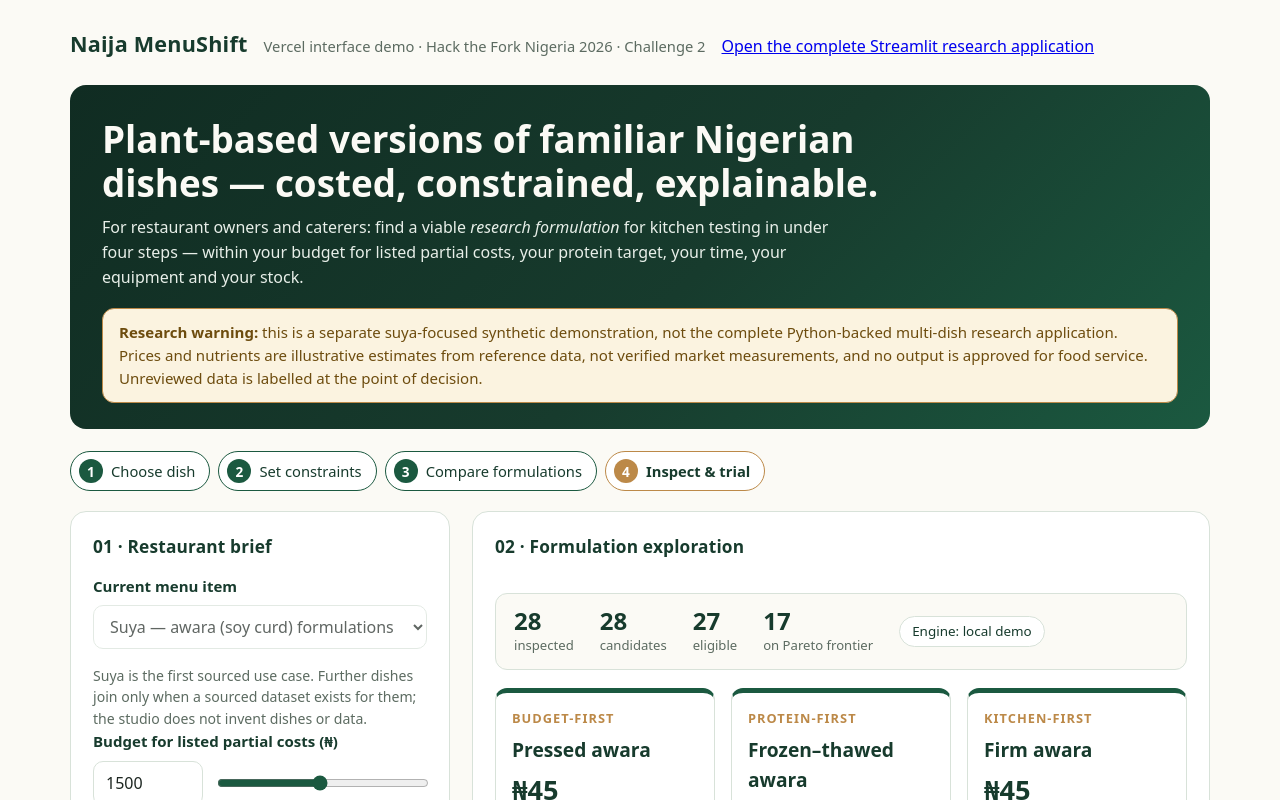
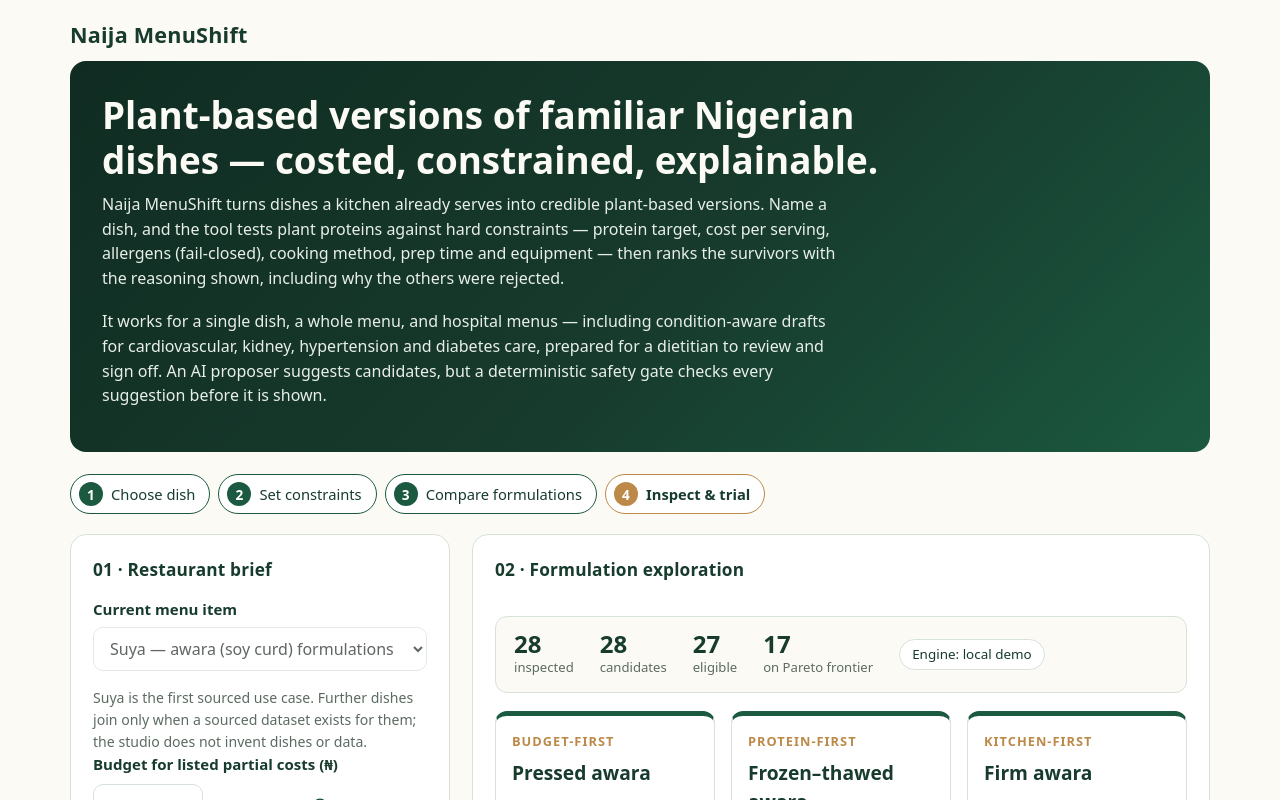
Before and after one commit to devinuwa/naija-menu-shift, a Next.js app in the folder web-ui/: page / in a window 1280 px wide. Shown: the top 800 px of the page. Built offline with nearby package versions, Linux system fonts and the light colour scheme.

Commit message:
Homepage: remove demo header strip, hero now summarises the tool

```diff
--- a/web-ui/app/page.tsx
+++ b/web-ui/app/page.tsx
@@ -6,25 +6,24 @@ export default function HomePage() {
     <div className="ns-shell">
       <header className="ns-header">
         <p className="ns-wordmark">Naija MenuShift</p>
-        <p className="ns-header-sub">
-          Vercel interface demo · Hack the Fork Nigeria 2026 · Challenge 2
-        </p>
-        <p><a href="https://naija-menushift.streamlit.app/" rel="noopener noreferrer">Open the complete Streamlit research application</a></p>
       </header>
 
       <section className="ns-hero">
         <h1>Plant-based versions of familiar Nigerian dishes — costed, constrained, explainable.</h1>
         <p className="ns-hero-purpose">
-          For restaurant owners and caterers: find a viable <em>research formulation</em>{" "}
-          for kitchen testing in under four steps — within your budget for listed partial
-          costs, your protein target, your time, your equipment and your stock.
+          Naija MenuShift turns dishes a kitchen already serves into credible plant-based
+          versions. Name a dish, and the tool tests plant proteins against hard
+          constraints — protein target, cost per serving, allergens (fail-closed),
+          cooking method, prep time and equipment — then ranks the survivors with the
+          reasoning shown, including why the others were rejected.
         </p>
-        <div className="ns-warning" role="note">
-          <strong>Research warning:</strong> this is a separate suya-focused synthetic demonstration, not the complete Python-backed multi-dish research application. Prices and
-          nutrients are illustrative estimates from reference data, not verified market
-          measurements, and no output is approved for food service. Unreviewed data is
-          labelled at the point of decision.
-        </div>
+        <p className="ns-hero-purpose">
+          It works for a single dish, a whole menu, and hospital menus — including
+          condition-aware drafts for cardiovascular, kidney, hypertension and diabetes
+          care, prepared for a dietitian to review and sign off. An AI proposer suggests
+          candidates, but a deterministic safety gate checks every suggestion before it
+          is shown.
+        </p>
       </section>
 
       <main>
```
